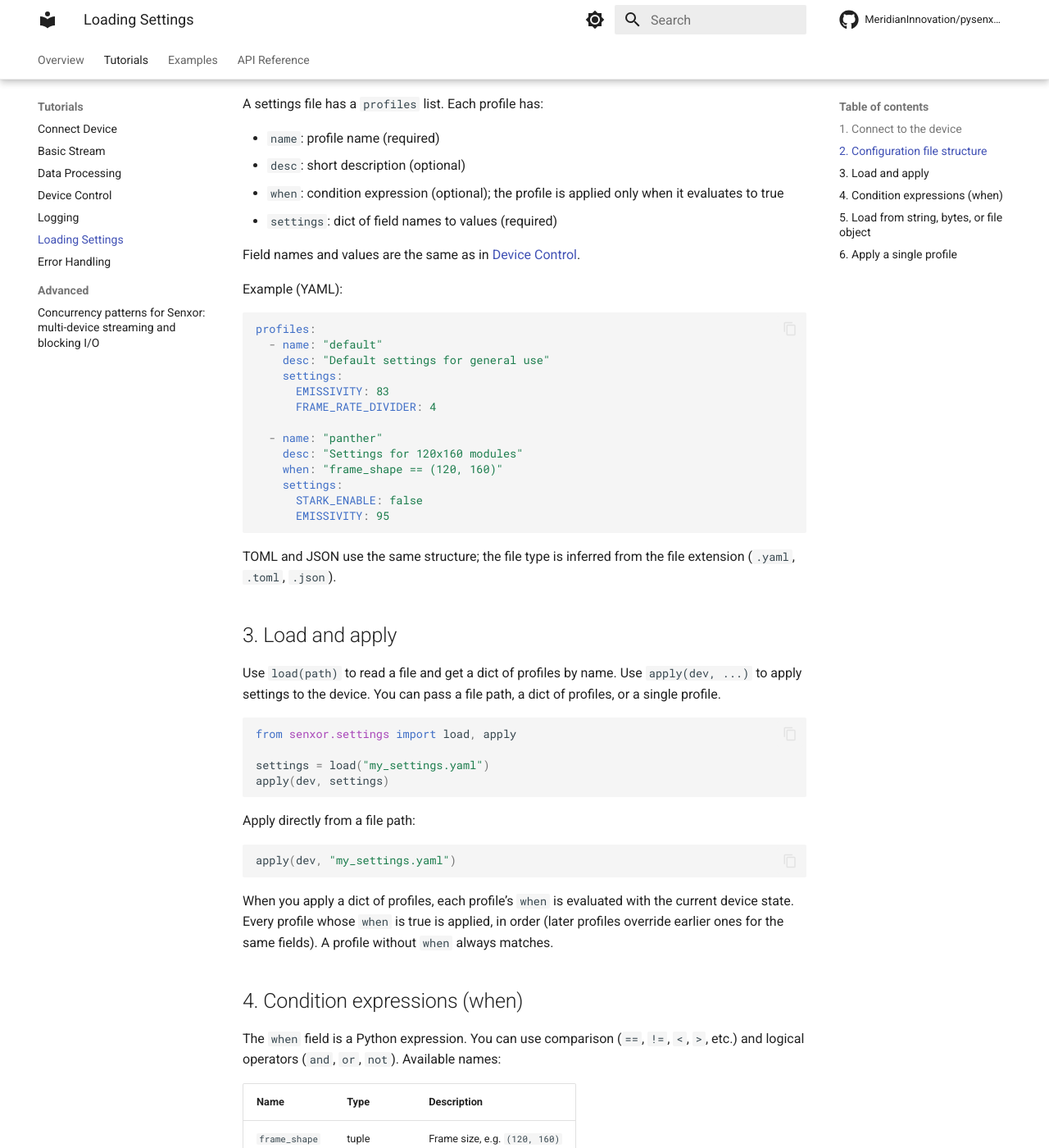
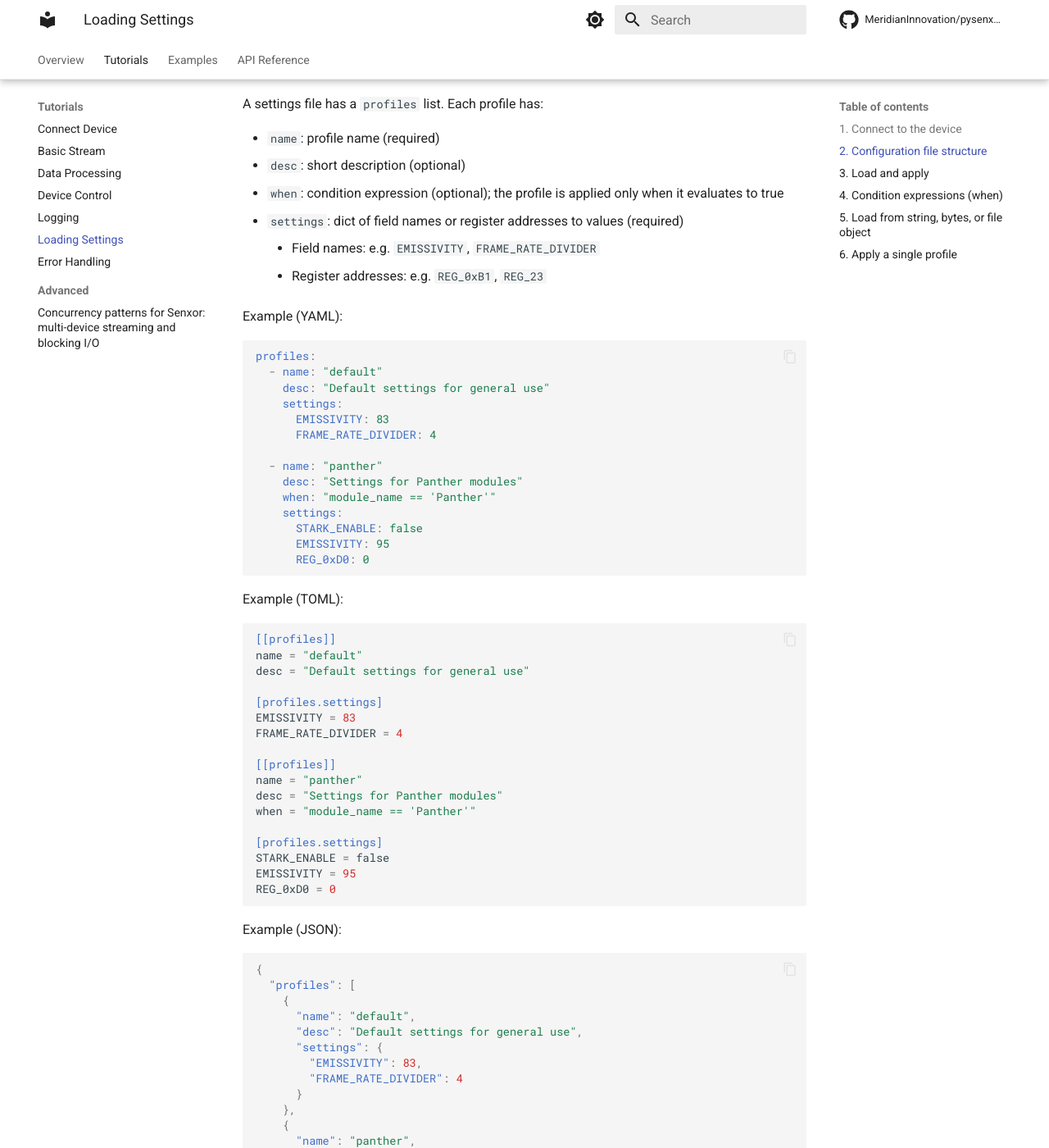
Before and after one commit to MeridianInnovation/pysenxor-lite, an MkDocs documentation site: the page built from docs/guides/6.loading_settings.md, in a window 1280 px wide and 1400 px high, scrolled down 609 px. Shown: the whole window at 82% size. Built offline with MkDocs 1.6.1 and Material for MkDocs 9.7.7, drawn with Linux system fonts in a browser that asks for light colours; comment, search, counter and statistics services are not loaded; some of the changed text lies outside the part shown.

Commit message:
docs: Update loading_settings.md

````diff
--- a/docs/guides/6.loading_settings.md
+++ b/docs/guides/6.loading_settings.md
@@ -23,9 +23,9 @@ A settings file has a `profiles` list. Each profile has:
 - `name`: profile name (required)
 - `desc`: short description (optional)
 - `when`: condition expression (optional); the profile is applied only when it evaluates to true
-- `settings`: dict of field names to values (required)
-
-Field names and values are the same as in [Device Control](4.device_control.md).
+- `settings`: dict of field names or register addresses to values (required)
+    - Field names: e.g. `EMISSIVITY`, `FRAME_RATE_DIVIDER`
+    - Register addresses: e.g. `REG_0xB1`, `REG_23`
 
 Example (YAML):
 
@@ -38,11 +38,61 @@ profiles:
       FRAME_RATE_DIVIDER: 4
 
   - name: "panther"
-    desc: "Settings for 120x160 modules"
-    when: "frame_shape == (120, 160)"
+    desc: "Settings for Panther modules"
+    when: "module_name == 'Panther'"
     settings:
       STARK_ENABLE: false
       EMISSIVITY: 95
+      REG_0xD0: 0
+```
+
+Example (TOML):
+
+```toml
+[[profiles]]
+name = "default"
+desc = "Default settings for general use"
+
+[profiles.settings]
+EMISSIVITY = 83
+FRAME_RATE_DIVIDER = 4
+
+[[profiles]]
+name = "panther"
+desc = "Settings for Panther modules"
+when = "module_name == 'Panther'"
+
+[profiles.settings]
+STARK_ENABLE = false
+EMISSIVITY = 95
+REG_0xD0 = 0
+```
+
+Example (JSON):
+
+```json
+{
+  "profiles": [
+    {
+      "name": "default",
+      "desc": "Default settings for general use",
+      "settings": {
+        "EMISSIVITY": 83,
+        "FRAME_RATE_DIVIDER": 4
+      }
+    },
+    {
+      "name": "panther",
+      "desc": "Settings for Panther modules",
+      "when": "module_name == 'Panther'",
+      "settings": {
+        "STARK_ENABLE": false,
+        "EMISSIVITY": 95,
+        "REG_0xD0": 0
+      }
+    }
+  ]
+}
 ```
 
 TOML and JSON use the same structure; the file type is inferred from the file extension (`.yaml`, `.toml`, `.json`).
@@ -70,27 +120,37 @@ When you apply a dict of profiles, each profile’s `when` is evaluated with the
 
 The `when` field is a Python expression. You can use comparison (`==`, `!=`, `<`, `>`, etc.) and logical operators (`and`, `or`, `not`). Available names:
 
-| Name          | Type   | Description                    |
-|---------------|--------|--------------------------------|
-| `frame_shape` | tuple  | Frame size, e.g. `(120, 160)`  |
-| `name`        | str    | Device name, e.g. `"COM3"`     |
-| *field name*  | int    | Current value of that field    |
+| Name          | Type                                 | Description                                 |
+| ------------- | ------------------------------------ | ------------------------------------------- |
+| `frame_shape` | tuple                                | Frame size, e.g. `(120, 160)`               |
+| `mcu_type`    | str                                  | MCU type, e.g. `"MI48D4"`                   |
+| `senxor_type` | str                                  | Senxor type, e.g. `"MI0801"`                |
+| `module_type` | str                                  | Module type, e.g. `"MI0802-M5S"`            |
+| `module_name` | `"Panther" | "Cougar" | "Cheetah"`   | Module name returned by `get_module_name()` |
+| `fw_version`  | str                                  | Firmware version, e.g. `"4.5.12"`           |
+| `name`        | str                                  | Device name, e.g. `"COM3"`                  |
+| _field name_  | int                                  | Current value of that field                 |
 
-Example: apply different settings by frame size:
+Example: apply different settings by module name and firmware version:
 
 ```yaml
 profiles:
   - name: "panther"
-    when: "frame_shape == (120, 160)"
+    when: "module_name == 'Panther'"
     settings:
       STARK_ENABLE: false
       EMISSIVITY: 85
 
-  - name: "cougar"
-    when: "frame_shape == (60, 80)"
+  - name: "fw_4_5_12"
+    when: "fw_version == '4.5.12'"
     settings:
       STARK_ENABLE: true
       EMISSIVITY: 90
+
+  - name: "fw_4_5_newer"
+    when: "FW_VERSION_MAJOR > 4 or (FW_VERSION_MAJOR == 4 and FW_VERSION_MINOR > 5)"
+    settings:
+      STARK_ENABLE: false
 ```
 
 ## 5. Load from string, bytes, or file object
````
